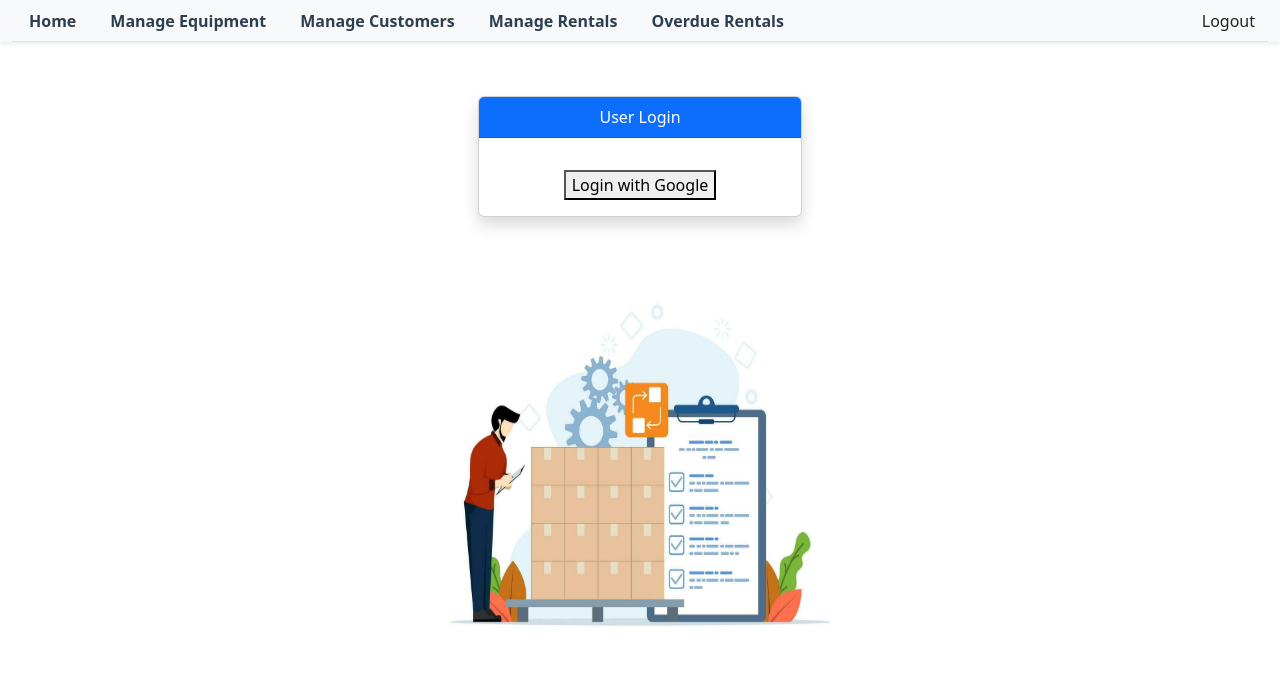
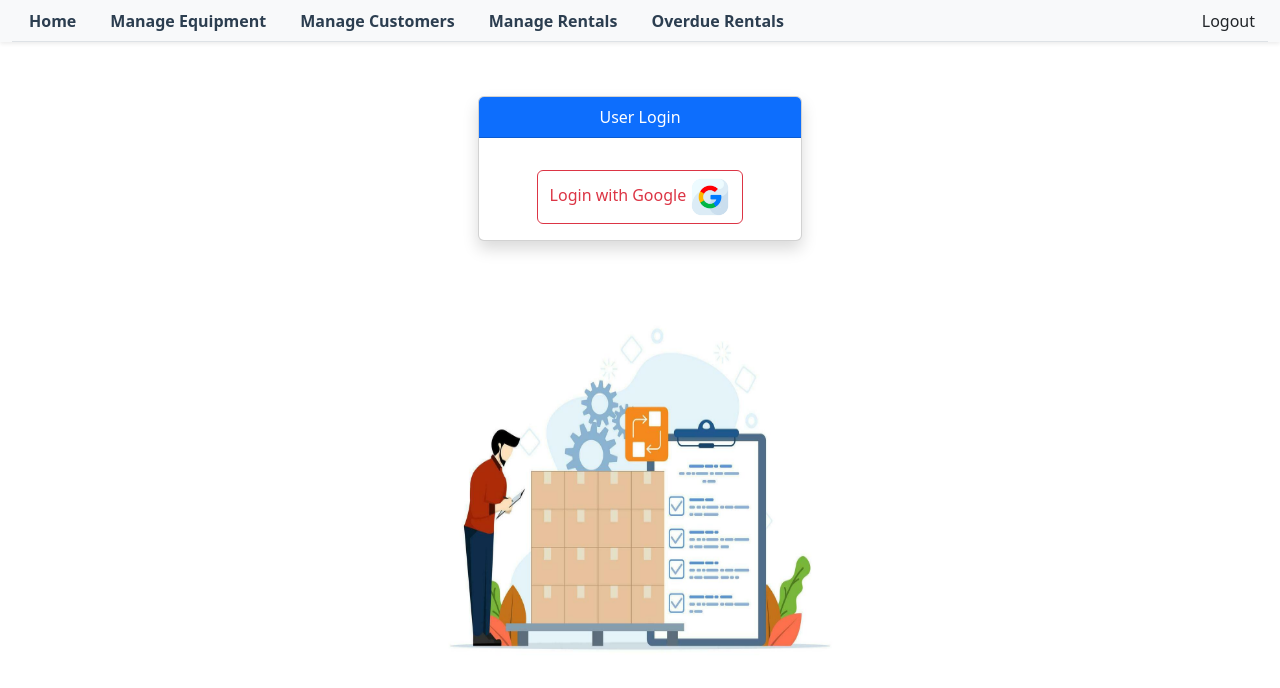
Before and after one commit to Johnstanley1/Midterm_EquipmentRental_Team2, an Angular app in the folder frontend/: page /login in a window 1280 px wide. Shown: the top 688 px of the page. Built offline with nearby package versions, Linux system fonts and the light colour scheme.

Commit message:
Enhance Google login button with styling and icon
Updated the Google login button to use Bootstrap outline-danger styling and added a login icon for improved user experience and visual appeal.

```diff
--- a/frontend/src/app/login-screen/login-screen.html
+++ b/frontend/src/app/login-screen/login-screen.html
@@ -46,7 +46,10 @@
 <!--            <button type="submit" class="btn btn-primary w-100 mb-3" (click)="login()">Login</button>-->
             <div class="text-center mt-3" id="login">
               <div class="login-container">
-                <button (click)="loginWithGoogle()">Login with Google</button>
+                <button class="btn btn-outline-danger" (click)="loginWithGoogle()">
+                  Login with Google
+                  <img src="/icons/login.png" alt="login logo"  style="max-width:40px ; max-height: 40px" height="40" width="40">
+                </button>
               </div>
             </div>
           </form>
```
